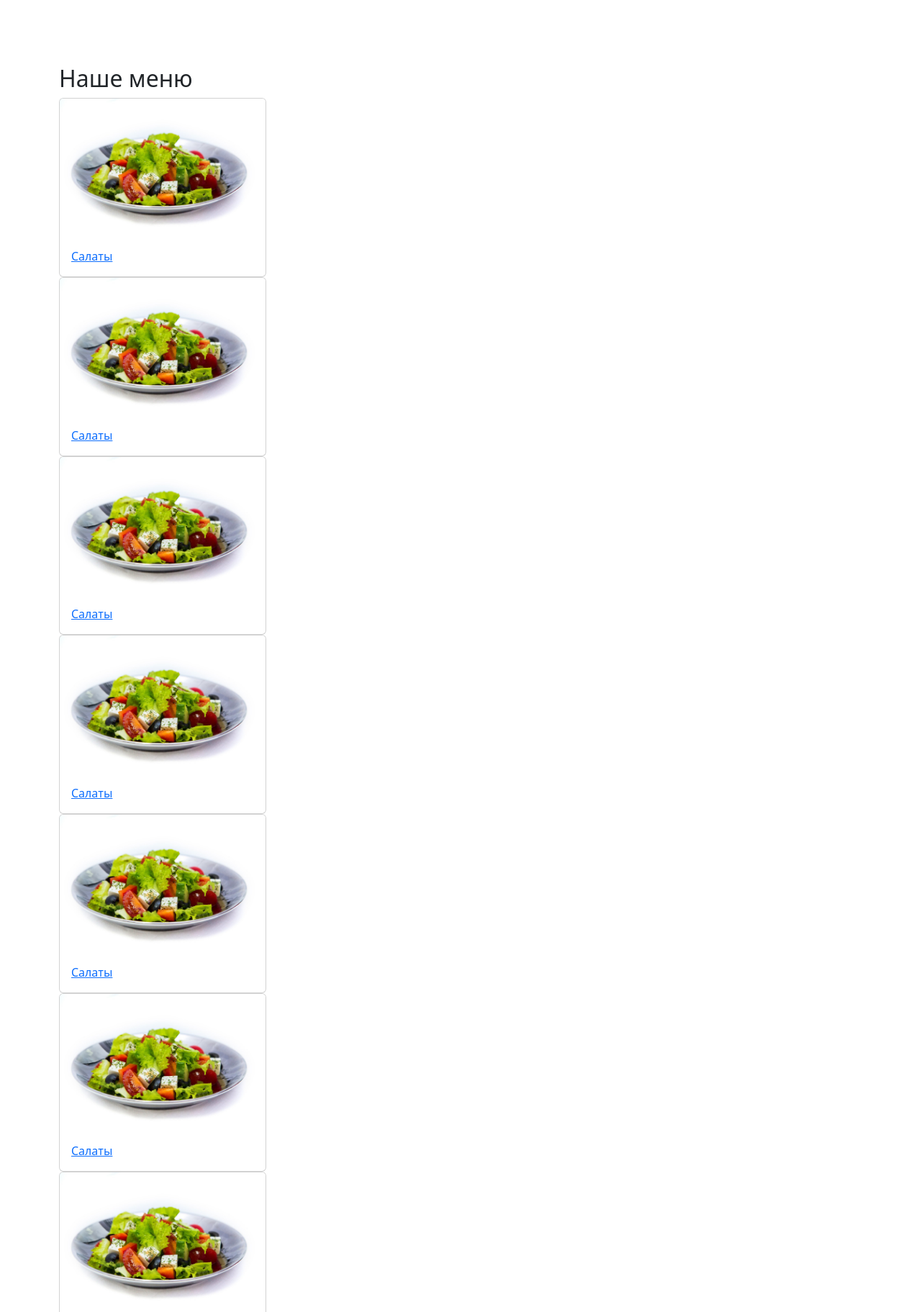
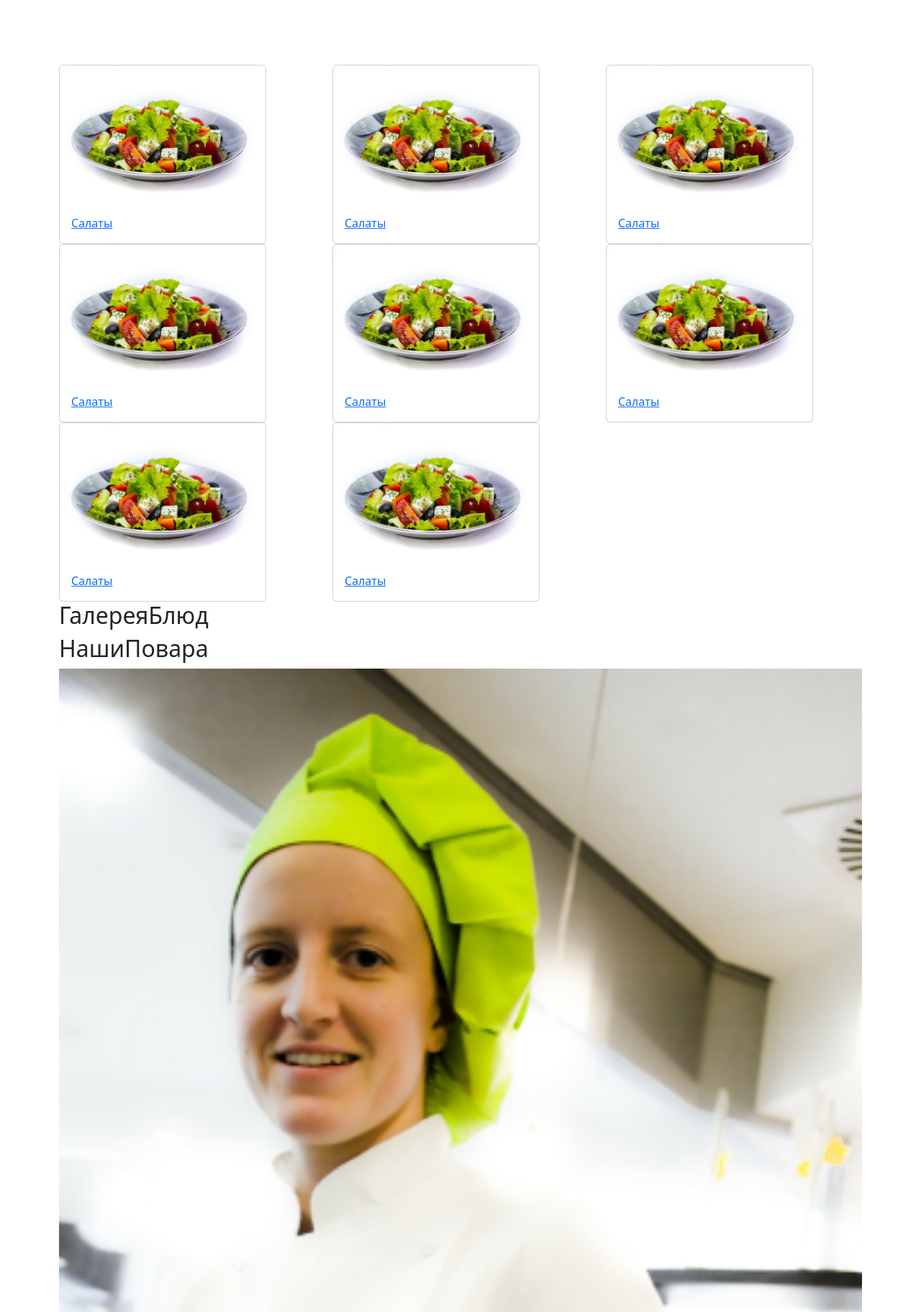
Before and after one commit to Aleksey-77-2/test_3, a plain HTML site: page index.html in a window 1280 px wide. Shown: the part 640-2463 px from the top of the page at 72% size. Drawn offline with nearby package versions, Linux system fonts and the light colour scheme.

Commit message:
Update index.html

```diff
--- a/index.html
+++ b/index.html
@@ -111,11 +111,7 @@
 							<div class="block_menu">
 						<div class="container">
 							<div class="row">
-					<div class="col-12">
-						<h2>Наше меню</h2>
-					</div>
-					<div class="col-12">
-						<div class="product-wrapper">
+								<div class="col-xxl-3 col-lg-4 col-md-7 col-12">
 									<div id="salad" class="product">
 										<a class="navbar-brand" href="salad.html">
 											<div class="card" style="width: 18rem;">
@@ -126,76 +122,89 @@
 											</div>
 										</a>
 									</div>
-							<div class="product">
-								<a class="navbar-brand" href="#">
+								</div>
+								<div class="col-xxl-3 col-lg-4 col-md-5 col-12">
+									<div id="salad" class="product">
+										<a class="navbar-brand" href="salad.html">
 											<div class="card" style="width: 18rem;">
 												<img src="img/grek.jpg" class="card-img-top" alt="...">
 												<div class="card-body">
-											<p class="card-text"><a href="#">Салаты</a></p>
+													<p class="card-text"><a href="salad.html">Салаты</a></p>
 												</div>
 											</div>
 										</a>
 									</div>
-							<div class="product">
-								<a class="navbar-brand" href="#">
+								</div>
+								<div class="col-xxl-3 col-lg-4 col-md-7 col-12">
+									<div id="salad" class="product">
+										<a class="navbar-brand" href="salad.html">
 											<div class="card" style="width: 18rem;">
 												<img src="img/grek.jpg" class="card-img-top" alt="...">
 												<div class="card-body">
-											<p class="card-text"><a href="#">Салаты</a></p>
+													<p class="card-text"><a href="salad.html">Салаты</a></p>
 												</div>
 											</div>
 										</a>
 									</div>
-							<div class="product">
-								<a class="navbar-brand" href="#">
+								</div>
+								<div class="col-xxl-3 col-lg-4 col-md-5 col-12">
+									<div id="salad" class="product">
+										<a class="navbar-brand" href="salad.html">
 											<div class="card" style="width: 18rem;">
 												<img src="img/grek.jpg" class="card-img-top" alt="...">
 												<div class="card-body">
-											<p class="card-text"><a href="#">Салаты</a></p>
+													<p class="card-text"><a href="salad.html">Салаты</a></p>
 												</div>
 											</div>
 										</a>
 									</div>
-							<div class="product">
-								<a class="navbar-brand" href="#">
+								</div>
+								<div class="col-xxl-3 col-lg-4 col-md-7 col-12">
+									<div id="salad" class="product">
+										<a class="navbar-brand" href="salad.html">
 											<div class="card" style="width: 18rem;">
 												<img src="img/grek.jpg" class="card-img-top" alt="...">
 												<div class="card-body">
-											<p class="card-text"><a href="#">Салаты</a></p>
+													<p class="card-text"><a href="salad.html">Салаты</a></p>
 												</div>
 											</div>
 										</a>
 									</div>
-							<div class="product">
-								<a class="navbar-brand" href="#">
+								</div>
+								<div class="col-xxl-3 col-lg-4 col-md-5 col-12">
+									<div id="salad" class="product">
+										<a class="navbar-brand" href="salad.html">
 											<div class="card" style="width: 18rem;">
 												<img src="img/grek.jpg" class="card-img-top" alt="...">
 												<div class="card-body">
-											<p class="card-text"><a href="#">Салаты</a></p>
+													<p class="card-text"><a href="salad.html">Салаты</a></p>
 												</div>
 											</div>
 										</a>
 									</div>
-							<div class="product">
-								<a class="navbar-brand" href="#">
+								</div>
+								<div class="col-xxl-3 col-lg-4 col-md-7 col-12">
+									<div id="salad" class="product">
+										<a class="navbar-brand" href="salad.html">
 											<div class="card" style="width: 18rem;">
 												<img src="img/grek.jpg" class="card-img-top" alt="...">
 												<div class="card-body">
-											<p class="card-text"><a href="#">Салаты</a></p>
+													<p class="card-text"><a href="salad.html">Салаты</a></p>
 												</div>
 											</div>
 										</a>
 									</div>
-							<div class="product">
-								<a class="navbar-brand" href="#">
+								</div>
+								<div class="col-xxl-3 col-lg-4 col-md-5 col-12">
+									<div id="salad" class="product">
+										<a class="navbar-brand" href="salad.html">
 											<div class="card" style="width: 18rem;">
 												<img src="img/grek.jpg" class="card-img-top" alt="...">
 												<div class="card-body">
-											<p class="card-text"><a href="#">Салаты</a></p>
+													<p class="card-text"><a href="salad.html">Салаты</a></p>
 												</div>
 											</div>
 										</a>
-							</div>
 									</div>
 								</div>
 							</div>
```
Lines whose indentation alone changed are shown as unchanged.
